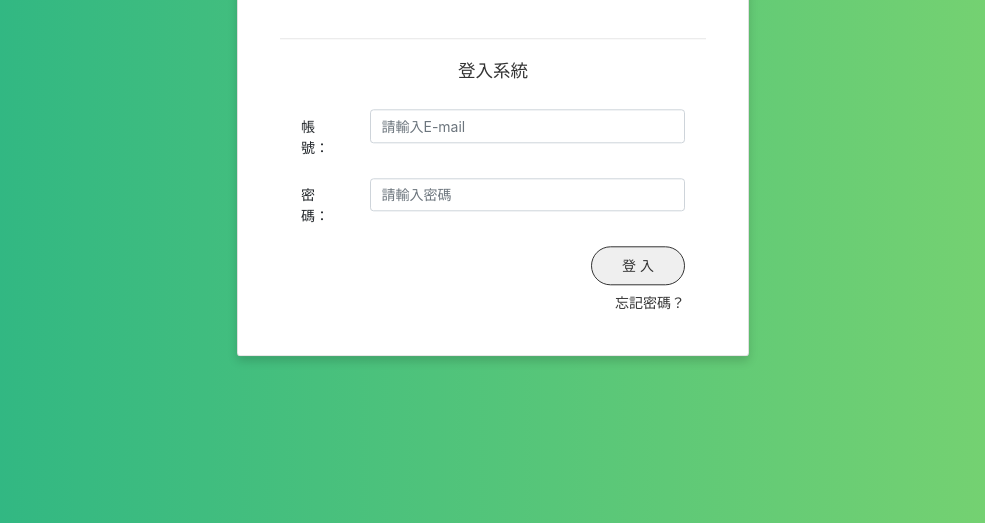
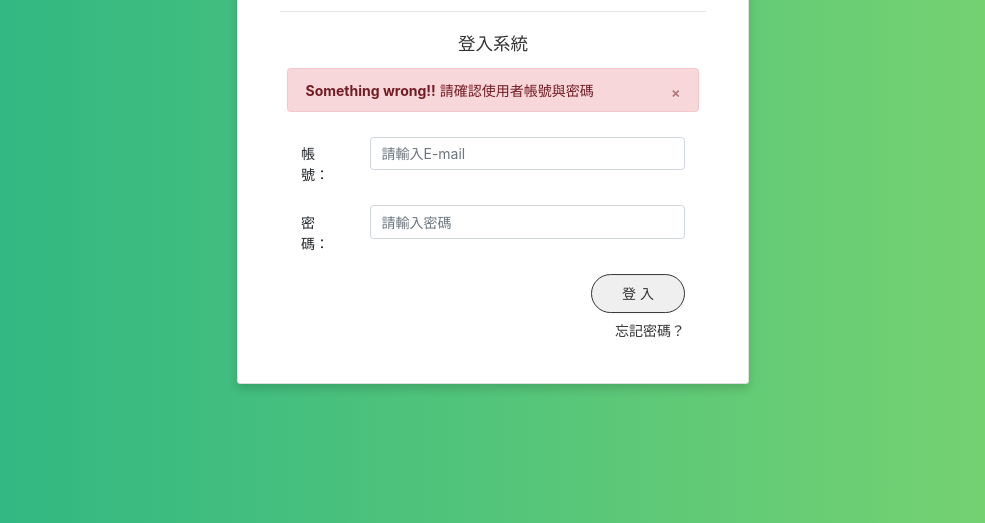
Before and after one commit to properwork-studio/aiot_final_frontend, a website: page login.html in a window 1280 px wide. Shown: the part 277-800 px from the top of the page, without its empty margins (147-1132 px from the left). Drawn offline with nearby package versions, Linux system fonts and the light colour scheme.

Commit message:
Adding alert box to login page for the error login case

```diff
--- a/login.html
+++ b/login.html
@@ -19,6 +19,15 @@
         <p class="text-center custom-text my-2 mb-4">遠端關心長輩的遠端關心長輩的好幫手</p>
         <hr class="my-4 mb-4 w-100">
         <h3 class="h5 text-center custom-heading">登入系統</h3>
+        <div class="px-2 alert-box">
+          <div class="alert alert-danger alert-dismissible fade show mb-1 mt-2" role="alert">
+            <strong>Something wrong!!</strong> 請確認使用者帳號與密碼
+            <button type="button" class="close" data-dismiss="alert" aria-label="Close">
+              <span aria-hidden="true">&times;</span>
+            </button>
+          </div>
+        </div>
+
         <form action="dashboard.html" class="pt-4 px-4 d-flex flex-column">
           <div class="form-group row">
             <label for="email" class="col-md-2 col-sm-4 col-form-label">帳 號：</label>
```
